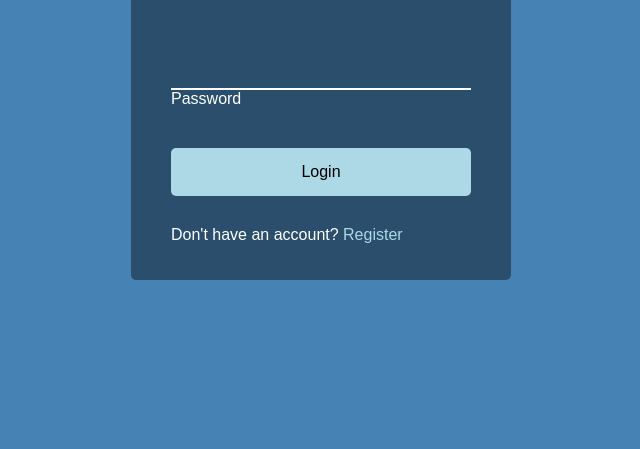
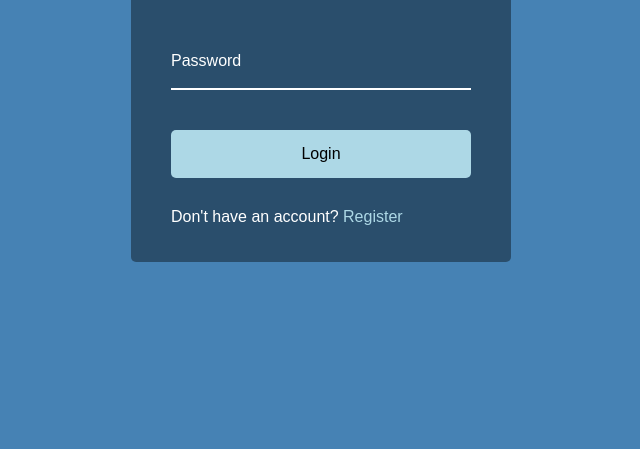
Before and after one commit to alpaca-rama/TM_8-50-From-Wave-Animation, a plain HTML site: page index.html in a window 1280 px wide. Shown: the part 351-800 px from the top of the page, without its empty margins (319-959 px from the left). Drawn offline with Linux system fonts and the light colour scheme; a web font is replaced by a local one.

Commit message:
Update style.css
Added some missing styling.

```diff
--- a/style.css
+++ b/style.css
@@ -78,3 +78,9 @@ body {
 .form-control input:valid {
     outline: 0;
 }
+
+.form-control label {
+    position: absolute;
+    top: 15px;
+    left: 0;
+}
```
